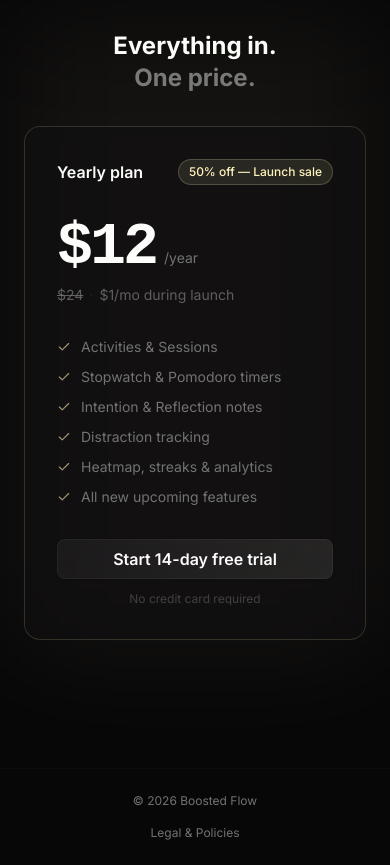
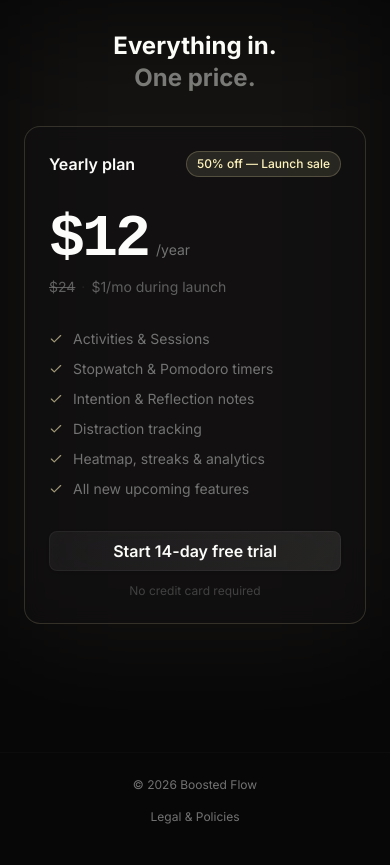
Before and after one commit to x6Nenko/boosted-flow-frontend, a React (Vite) app: page / in a window 390 px wide. Shown: the part 2080-2945 px from the top of the page. Built offline with nearby package versions, Linux system fonts and the light colour scheme; no server answers.

Commit message:
style(pricing): improve mobile responsive layout

```diff
--- a/src/components/landing/sections/section-pricing.tsx
+++ b/src/components/landing/sections/section-pricing.tsx
@@ -35,12 +35,12 @@ export function SectionPricing() {
 
           <div
             className={cn(
-              'relative rounded-2xl border border-cream/15 bg-card/60 backdrop-blur-sm p-8 transition-all duration-700',
+              'relative rounded-2xl border border-cream/15 bg-card/60 backdrop-blur-sm p-6 sm:p-8 transition-all duration-700',
               isInView ? 'opacity-100 translate-y-0' : 'opacity-0 translate-y-8'
             )}
           >
             {/* Header */}
-            <div className="flex items-center justify-between mb-8">
+            <div className="flex flex-wrap gap-y-2 items-center justify-between mb-8">
               <div>
                 <p className="text-base font-semibold text-foreground">Yearly plan</p>
               </div>
```
